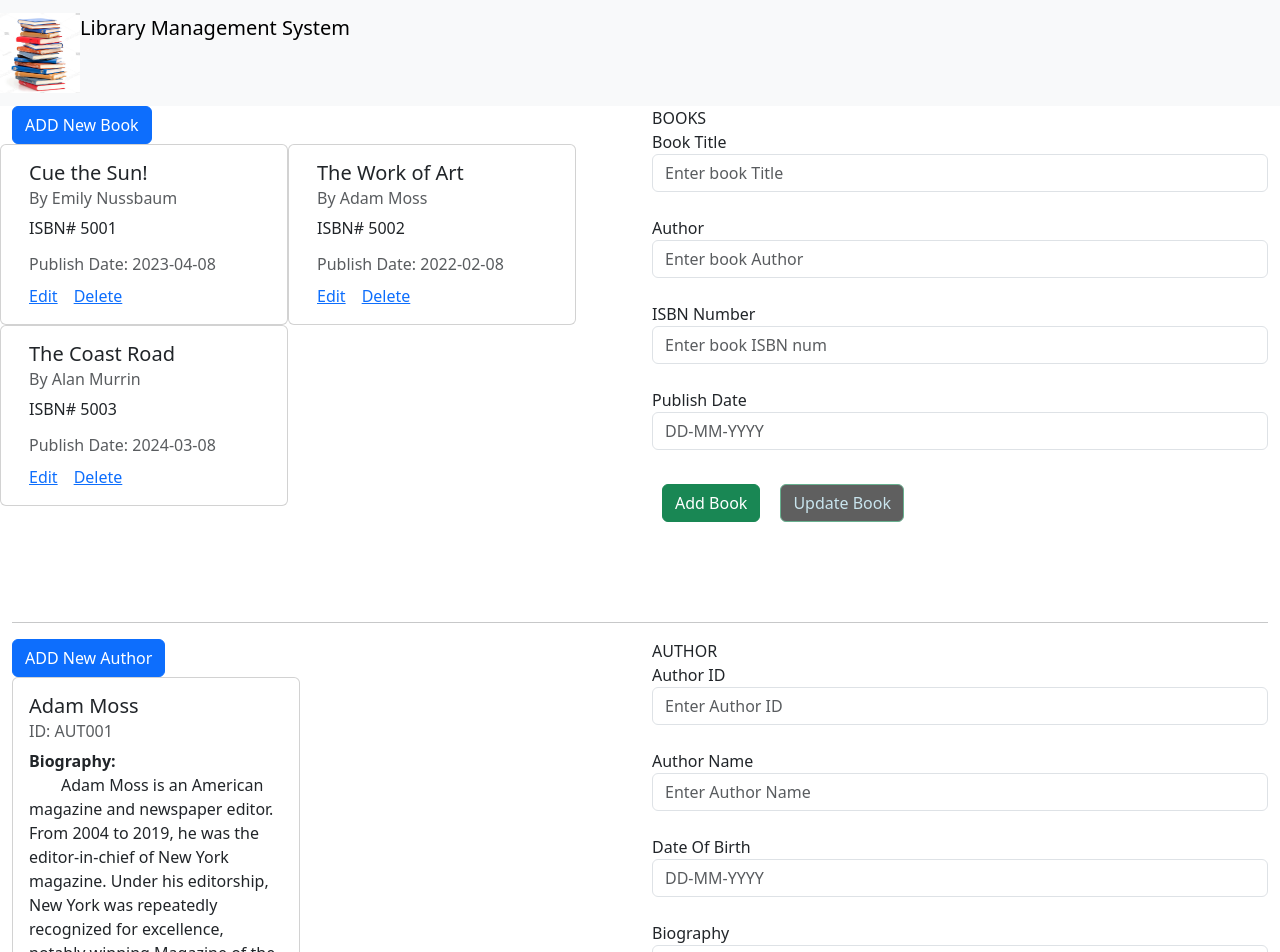
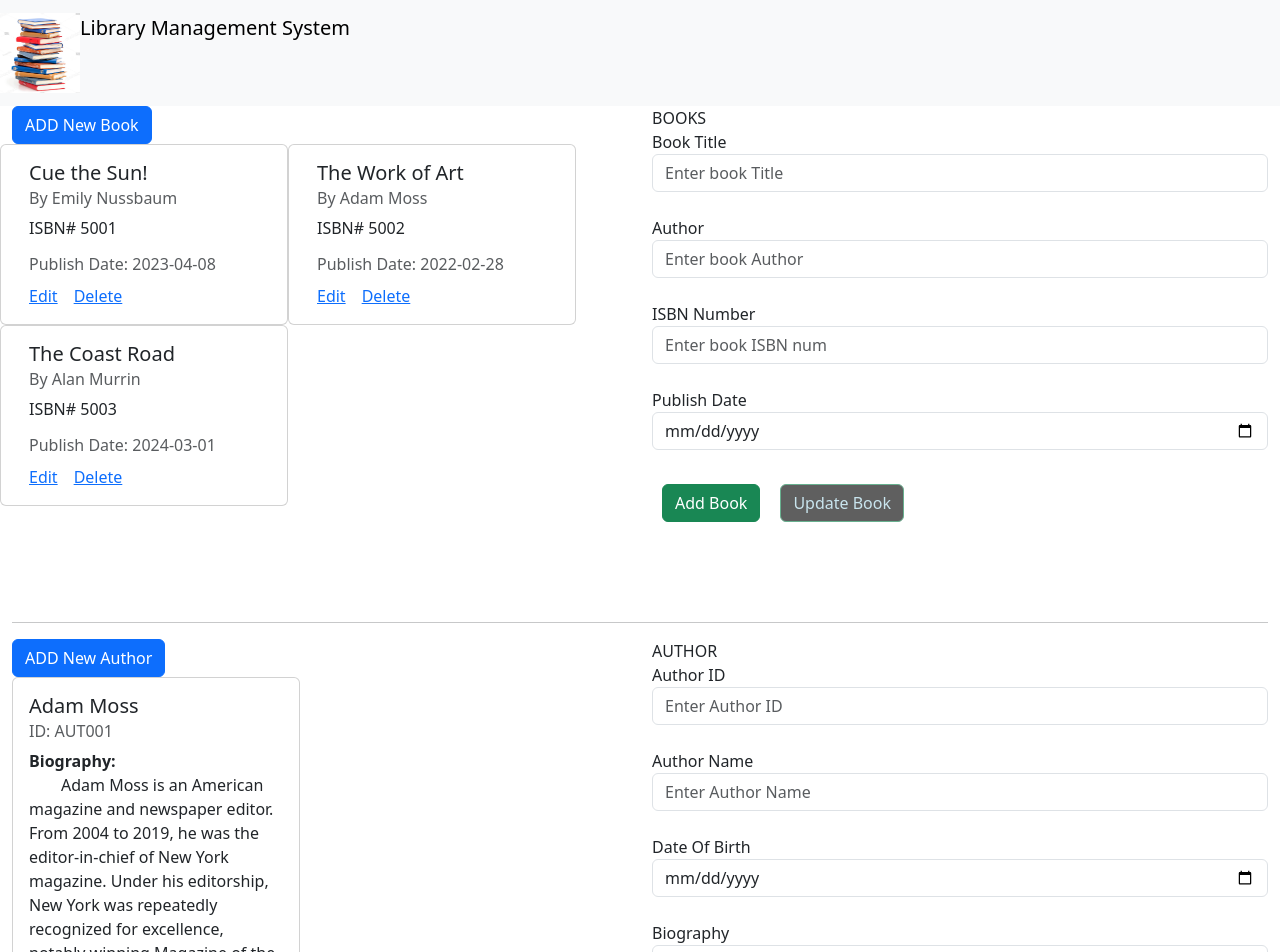
Before and after one commit to Tharani-Kasiselvam/react-formik-library, a React app: page / in a window 1280 px wide. Shown: the top 952 px of the page. Built offline with nearby package versions, Linux system fonts and the light colour scheme; the HTML template or start-up script is replaced by a standard one.

Commit message:
enabled Date Picker for publish date and author dob

```diff
--- a/src/component/AuthorsSection.jsx
+++ b/src/component/AuthorsSection.jsx
@@ -150,7 +150,7 @@ const AuthorsSection = () => {
                         <br />
                         <div className="form-group">
                             <label htmlFor="dob_lbl">Date Of Birth</label>
-                            <input type="text" className="form-control" placeholder="DD-MM-YYYY"
+                            <input type="date" className="form-control"
                                 id="dob"
                                 // value={author_formik.values.dob}
                                 // onChange={author_formik.handleChange}
--- a/src/component/BooksSection.jsx
+++ b/src/component/BooksSection.jsx
@@ -163,7 +163,7 @@ const BooksSection = () => {
                     <br />
                     <div className="form-group">
                         <label htmlFor="publish_lbl">Publish Date</label>
-                        <input type="text" className="form-control" placeholder="DD-MM-YYYY"
+                        <input type="date" className="form-control"
                             id="publish"
                             // value={book_formik.values.publish}
                             // onChange={book_formik.handleChange}
--- a/src/component/Dashboard.jsx
+++ b/src/component/Dashboard.jsx
@@ -39,14 +39,14 @@ const Dashboard = () => {
             "title": "The Work of Art",
             "isbn": 5002,
             "author": "Adam Moss",
-            "publish_date": "2022-02-08",
+            "publish_date": "2022-02-28",
         },
         {
             "bookId" : Bindex++,
             "title": "The Coast Road",
             "isbn": 5003,
             "author": "Alan Murrin",
-            "publish_date": "2024-03-08",
+            "publish_date": "2024-03-01",
         }
     ]
     )
@@ -57,14 +57,14 @@ const Dashboard = () => {
             "authorId" : Aindex++,
             "name": "Adam Moss",
             "id": "AUT001",
-            "dob": "20-FEB-1966",
+            "dob": "1966-02-22",
             "bio": "Adam Moss is an American magazine and newspaper editor. From 2004 to 2019, he was the editor-in-chief of New York magazine. Under his editorship, New York was repeatedly recognized for excellence, notably winning Magazine of the Year in 2013, and General Excellence both in print and online in 2010."
         },
         {
             "authorId" : Aindex++,
             "name": "Emily Nussbaum",
             "id": "AUT002",
-            "dob": "3-APR-1962",
+            "dob": "1962-04-15",
             "bio": "Emily Nussbaum is an American television critic. She served as the television critic for The New Yorker from 2011 until 2019. In 2016, she won the Pulitzer Prize for Criticism."
         }
     ])
@@ -103,12 +103,12 @@ const Dashboard = () => {
         console.log("---Edited Booklist-ID---",values.bookId)
         const editedBookList = bookList.map(book=>{
             if(values.bookId == book.bookId){
-                 console.log("---Edited Booklist IF Condn--")
+                 console.log("---Edited Booklist IF Condn--", book.publish_date,"---",values.publish)
                 return {...book,
                     title : (book.title == values.title) ? book.title : values.title ,
                     isbn : (book.isbn == values.isbn) ? book.isbn : values.isbn ,
                     author : (book.author == values.author) ? book.author : values.author ,
-                    publish : (book.publish == values.publish) ? book.publish : values.publish ,
+                    publish_date : (book.publish_date == values.publish) ? book.publish_date : values.publish
                 }
             }
             return book
```
